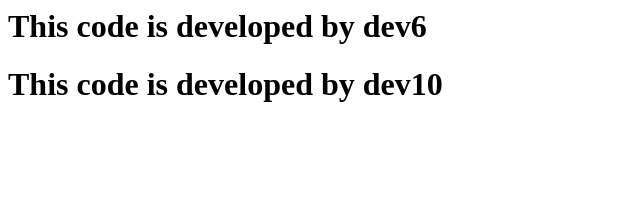
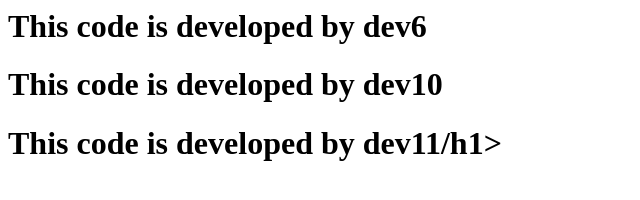
Before and after one commit to Arunkumar825/Development, a plain HTML site: page index.html in a window 1280 px wide. Shown: the whole page, without its empty margins (0-640 px from the left). Drawn offline with Linux system fonts and the light colour scheme.

Commit message:
Update index.html

```diff
--- a/index.html
+++ b/index.html
@@ -1,4 +1,5 @@
 <html>
 <h1>This code is developed by dev6 </h1>
 <h1>This code is developed by dev10</h1>
+<h1>This code is developed by dev11/h1>
 </html>
```
